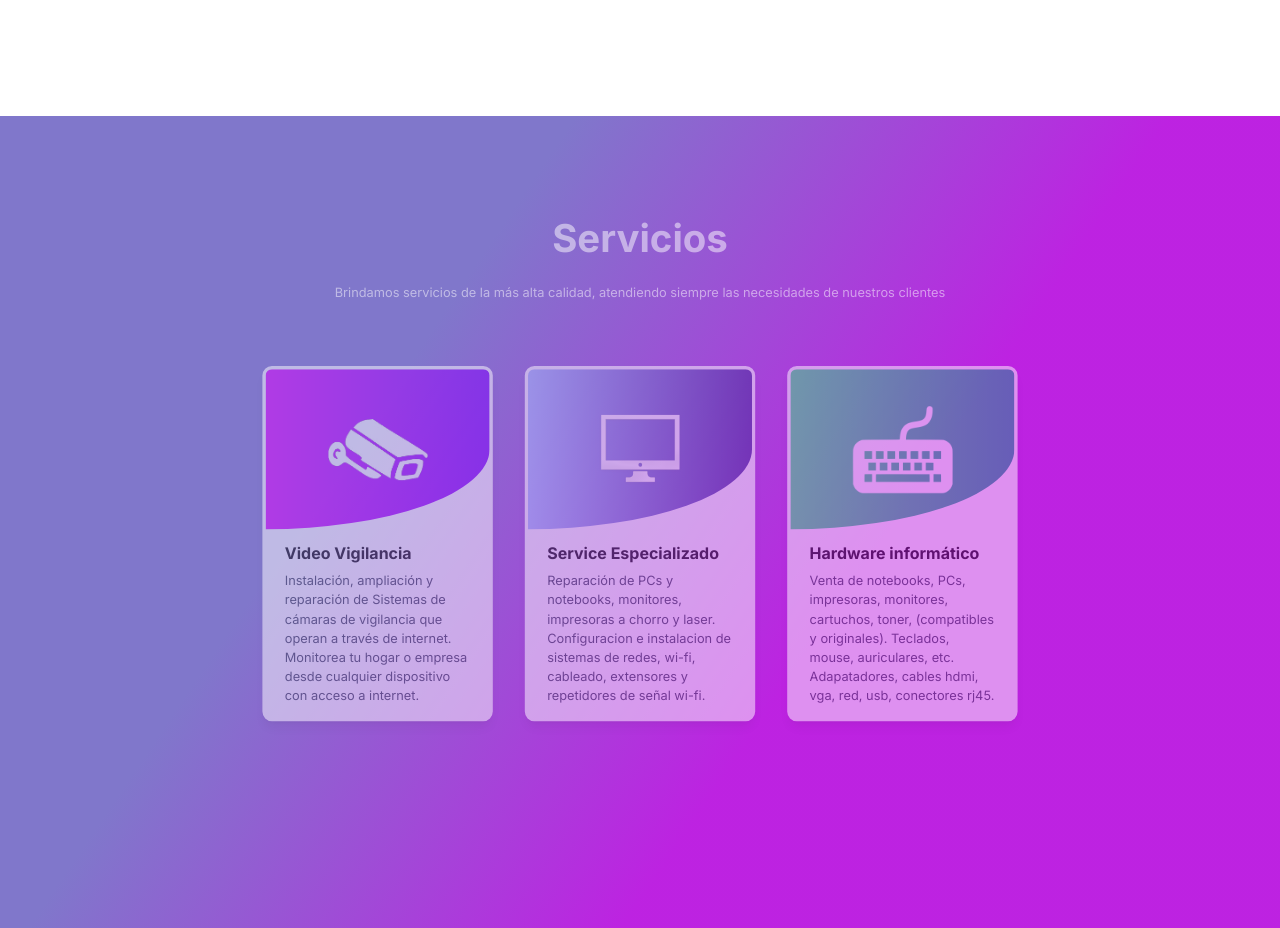
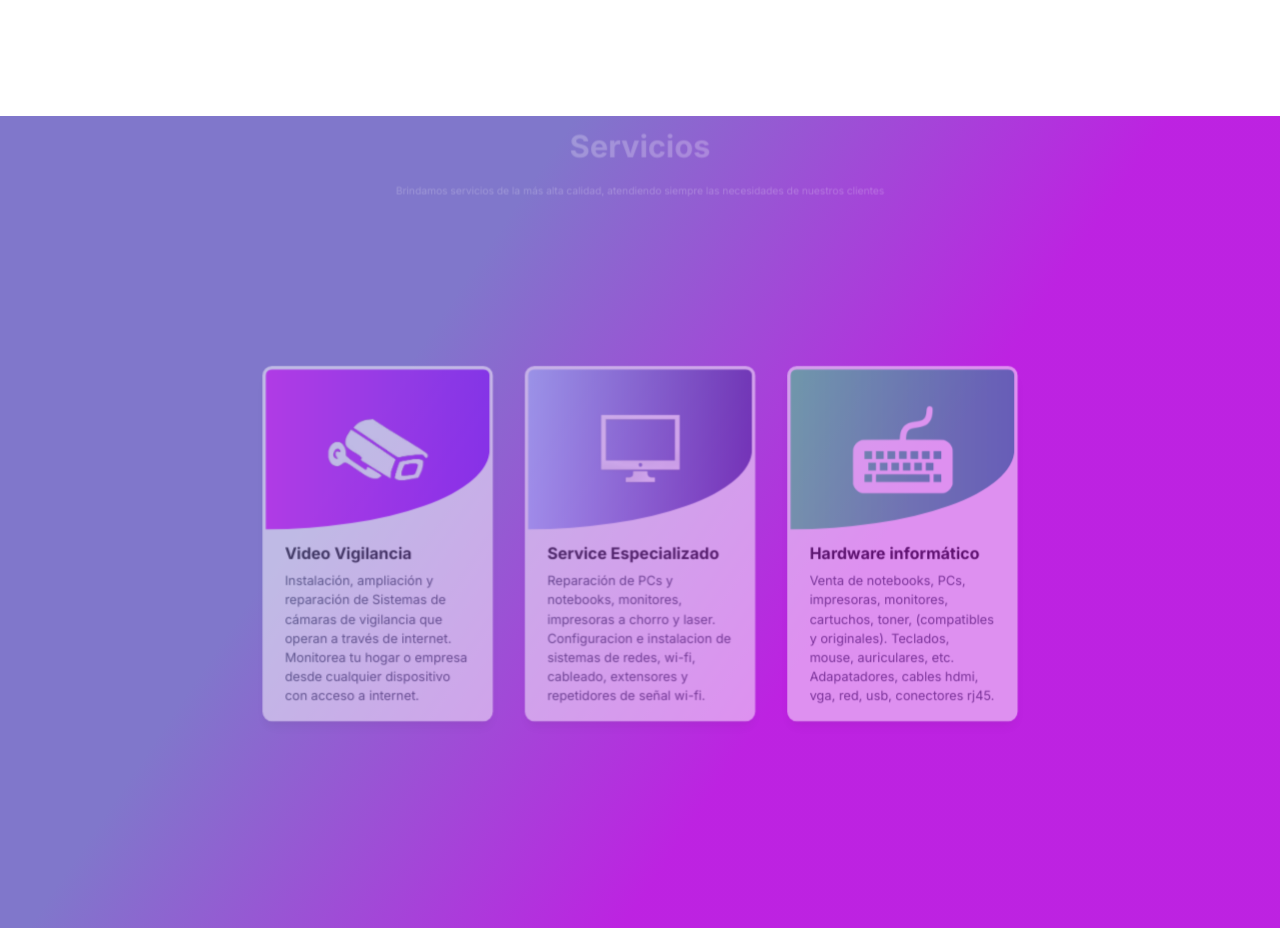
Before and after one commit to mauriciomartinez19/compudata, a Next.js app: page / in a window 1280 px wide. Shown: the part 1580-2508 px from the top of the page. Built offline with nearby package versions, Linux system fonts and the light colour scheme.

Commit message:
Add animations to cards

```diff
--- a/src/app/ui/components/Card.tsx
+++ b/src/app/ui/components/Card.tsx
@@ -9,7 +9,7 @@ interface Props {
 
 const Card = ({background, description, title, icon}:Props) => {
   return (
-    <div className="max-w-72 rounded-xl shadow-lg border-solid border-white border-4 bg-white overflow-hidden">
+    <div className="max-w-72 rounded-xl shadow-lg border-solid border-white border-4 bg-white overflow-hidden appear">
       <div className={`card-header ${background}`}>
         {icon}
       </div>
--- a/src/app/ui/globals.css
+++ b/src/app/ui/globals.css
@@ -132,3 +132,25 @@ nav {
   background: rgb(128,119,203);
   background: linear-gradient(124deg, var(--violet-background) 30%, var(--purple-background)  61%);
 }
+
+.appear {
+  animation: appear .1s forwards;
+  animation-timeline: view();
+  animation-range: -50px;
+}
+
+@keyframes appear {
+  0% {
+    opacity: 0;
+    transform: translateY(50px) scale(.9);
+  }
+  50% {
+    opacity: 1;
+    transform: translateY(0px);
+    transform: scale(1);
+  }
+  100% {
+    transform: scale(.9);
+    opacity: .7;
+  }
+}
--- a/src/app/ui/sections/services/index.tsx
+++ b/src/app/ui/sections/services/index.tsx
@@ -50,7 +50,7 @@ const Services = ({ id }: { id: string }) => {
   return (
     <section className="min-h-svh w-screen violet-bg" id={id}>
         <div className="mx-auto max-w-6xl py-24 sm:py-40 lg:py-50 px-12 flex gap-20 flex-col come-in">
-          <div className="flex gap-8 flex-col text-white">
+          <div className="flex gap-8 flex-col text-white come-in">
             <h1 className="text-5xl font-bold text-center">Servicios</h1>
             <p className=" text-center">
               Brindamos servicios de la más alta calidad, atendiendo siempre las
```
